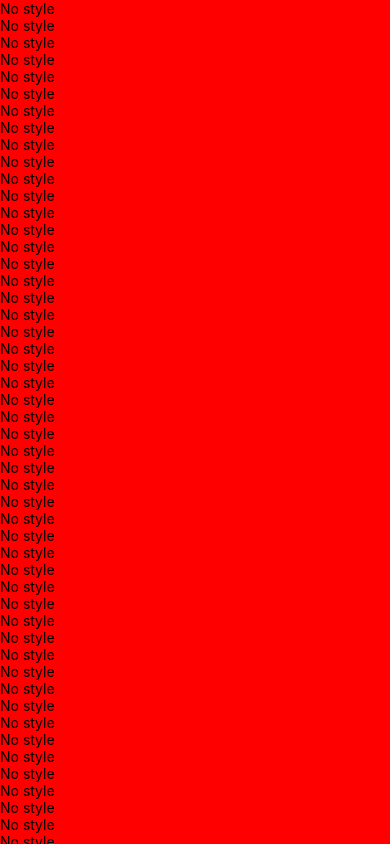
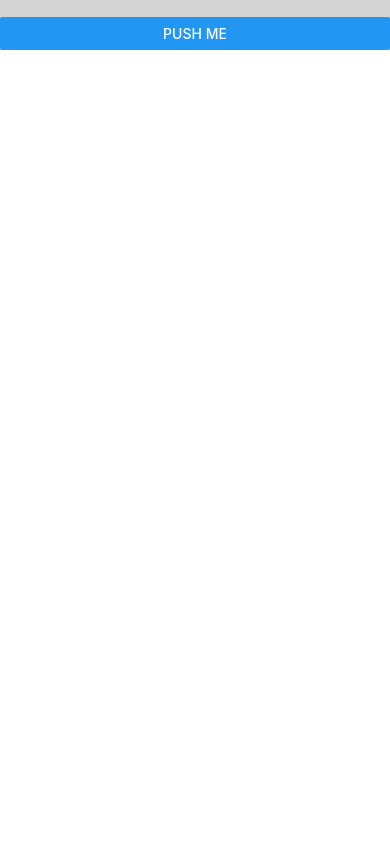
Before and after one commit to karimmakhloufi/react-navigation-stack, a React Native app: screen / in a window 390 px wide. Built offline with nearby package versions, Linux system fonts and the light colour scheme.

Commit message:
TextInput and button

```diff
--- a/App.js
+++ b/App.js
@@ -1,63 +1,20 @@
 import { StatusBar } from "expo-status-bar";
 import React from "react";
-import { StyleSheet, Text, View, ScrollView } from "react-native";
+import {
+  StyleSheet,
+  Text,
+  View,
+  ScrollView,
+  TextInput,
+  Button,
+} from "react-native";
 
 export default function App() {
   return (
     <ScrollView>
-      <View style={{ backgroundColor: "red" }}>
-        <Text>No style</Text>
-        <Text>No style</Text>
-        <Text>No style</Text>
-        <Text>No style</Text>
-        <Text>No style</Text>
-        <Text>No style</Text>
-        <Text>No style</Text>
-        <Text>No style</Text>
-        <Text>No style</Text>
-        <Text>No style</Text>
-        <Text>No style</Text>
-        <Text>No style</Text>
-        <Text>No style</Text>
-        <Text>No style</Text>
-        <Text>No style</Text>
-        <Text>No style</Text>
-        <Text>No style</Text>
-        <Text>No style</Text>
-        <Text>No style</Text>
-        <Text>No style</Text>
-        <Text>No style</Text>
-        <Text>No style</Text>
-        <Text>No style</Text>
-        <Text>No style</Text>
-        <Text>No style</Text>
-        <Text>No style</Text>
-        <Text>No style</Text>
-        <Text>No style</Text>
-        <Text>No style</Text>
-        <Text>No style</Text>
-        <Text>No style</Text>
-        <Text>No style</Text>
-        <Text>No style</Text>
-        <Text>No style</Text>
-        <Text>No style</Text>
-        <Text>No style</Text>
-        <Text>No style</Text>
-        <Text>No style</Text>
-        <Text>No style</Text>
-        <Text>No style</Text>
-        <Text>No style</Text>
-        <Text>No style</Text>
-        <Text>No style</Text>
-        <Text>No style</Text>
-        <Text>No style</Text>
-        <Text>No style</Text>
-        <Text>No style</Text>
-        <Text>No style</Text>
-        <Text>No style</Text>
-        <Text>No style</Text>
-        <Text>No style</Text>
-        <Text>No style</Text>
+      <View style={{ backgroundColor: "lightgrey" }}>
+        <TextInput></TextInput>
+        <Button title="Push me"></Button>
       </View>
     </ScrollView>
   );
```
